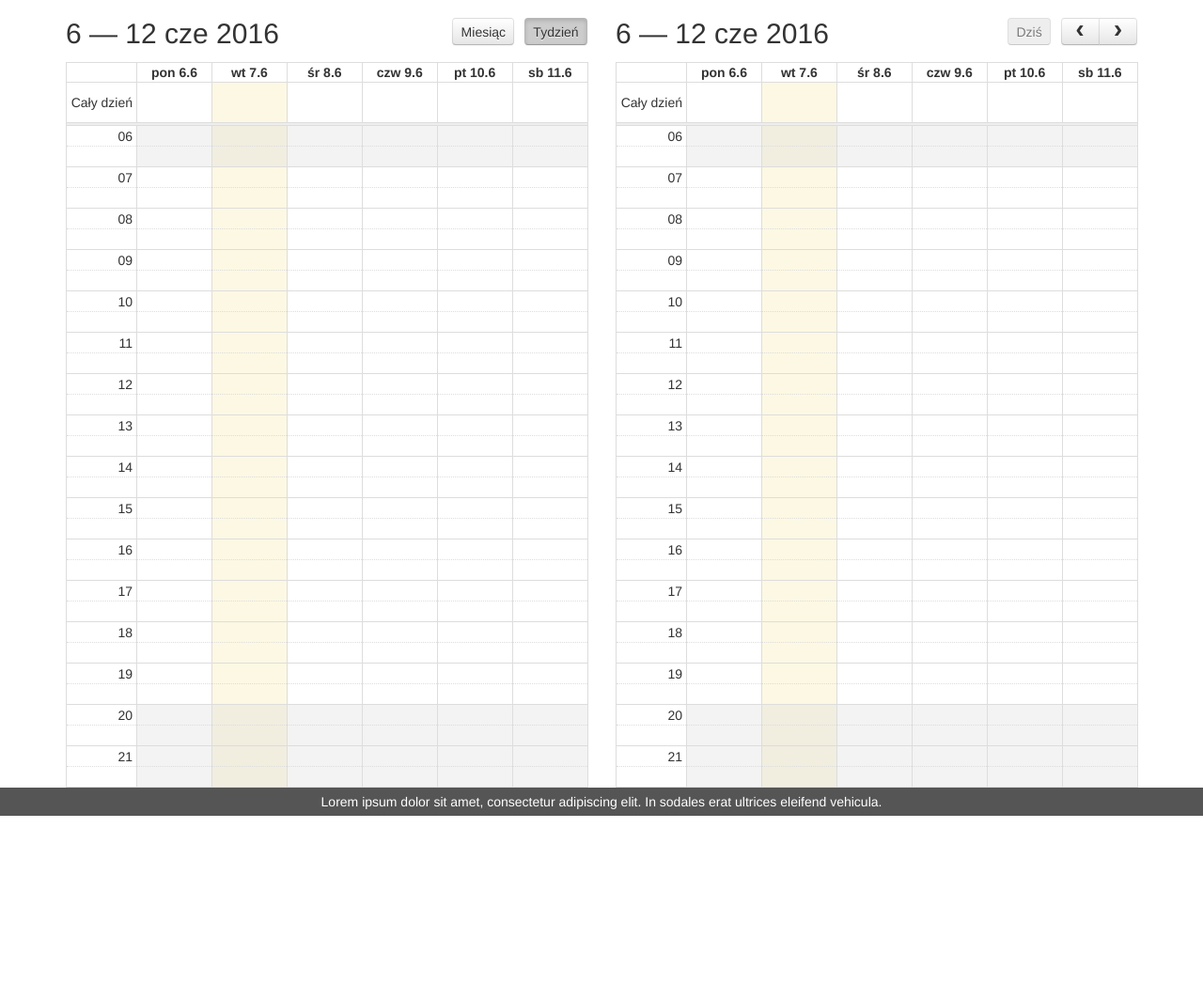
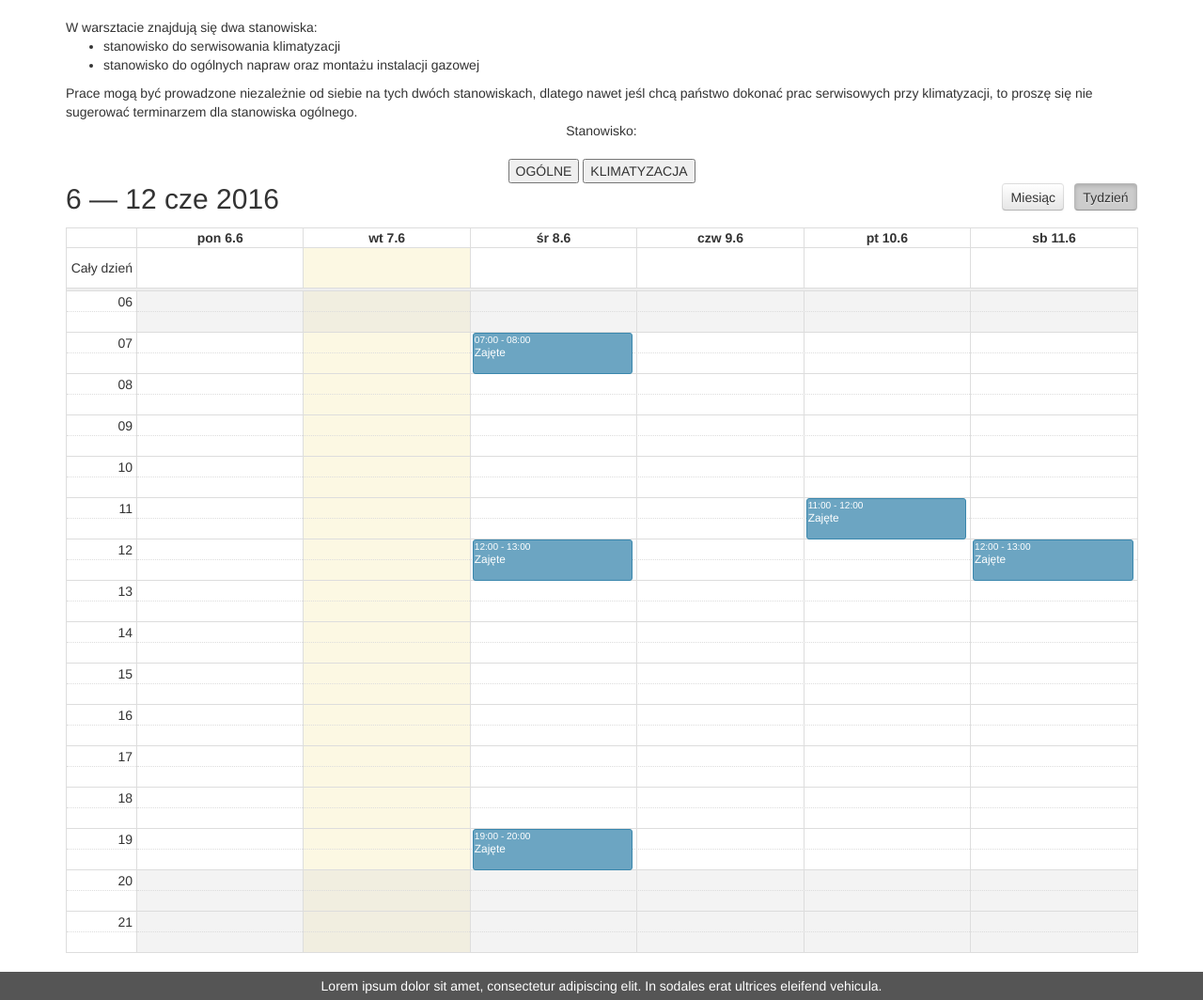
Before and after one commit to Fazii/ZIG, a PHP site: page /terminy.html in a window 1280 px wide. Shown: the part 51-1115 px from the top of the page at 94% size. Before the commit the page ends 919 px from the top, so only its background shows below. Run offline with PHP 8.4, Linux system fonts and the light colour scheme; lists and menus that the app fills with data are empty.

Commit message:
Calendar with sample events

```diff
--- a/css/style.css
+++ b/css/style.css
@@ -16,6 +16,10 @@ body {
     min-height: 1000px;
     background: #ececec;
     font-family: 'Roboto', sans-serif;
+}
+
+section{
+    padding-bottom:20px;
 }
 .navbar .navbar-nav {
   display: inline-block;
@@ -214,3 +218,7 @@ fieldset {
     text-align: center;
     padding: 5px;
 }
+
+#slots-picker{
+text-align: center;
+}
--- a/terminy.html
+++ b/terminy.html
@@ -52,26 +52,45 @@
             hiddenDays: [0],
             header:{
                 right: 'month, agendaWeek'
-            }
-        })
-        $('#calendar-garage').fullCalendar({
-            defaultView: 'agendaWeek',
-            minTime: "06:00:00",
-            maxTime: "22:00:00",
-            firstDay: 1,
-            businessHours:{
-                start: '7:00',
-                end: '20:00',
-                dow: [ 1, 2, 3, 4, 5, 6 ]
             },
-            height: "auto",
-            lang: "pl",
-            hiddenDays: [0]
+            allDayDefault: false,
+            events: [
+                {
+                    title: 'Zajęte',
+                    start: '2016-06-08T07:00:00',
+                    end: '2016-06-08T08:00:00'
+                },
+                {
+                    title: 'Zajęte',
+                    start: '2016-06-08T12:00:00',
+                    end: '2016-06-08T13:00:00'
+                },
+                {
+                    title: 'Zajęte',
+                    start: '2016-06-08T19:00:00',
+                    end: '2016-06-08T20:00:00'
+                },
+                {
+                    title: 'Zajęte',
+                    start: '2016-06-10T11:00:00',
+                    end: '2016-06-10T12:00:00'
+                },
+                {
+                    title: 'Zajęte',
+                    start: '2016-06-11T12:00:00',
+                    end: '2016-06-11T13:00:00'
+                },
+            ],
+            color: 'yellow',   // an option!
+            textColor: 'black' // an option!
         })
     });
 
 
+
     </script>
+    <!--TODO zmiana kalendarzy-->
+    <!--TODO możliwość zamówienia wizyty w klikniętym terminie-->
 
 </HEAD>
 
@@ -105,9 +124,30 @@
 </nav>
 
 <section id="calendars" class="container">
+    <div class="row" id="slots-description">
+        <div class="col-lg-12">
+            W warsztacie znajdują się dwa stanowiska:
+            <ul>
+                <li>stanowisko do serwisowania klimatyzacji</li>
+                <li>stanowisko do ogólnych napraw oraz montażu instalacji gazowej</li>
+            </ul>
+
+            Prace mogą być prowadzone niezależnie od siebie na tych dwóch stanowiskach, dlatego nawet jeśl chcą państwo
+            dokonać prac serwisowych przy klimatyzacji, to proszę się nie sugerować terminarzem dla stanowiska ogólnego.
+        </div>
+    </div>
     <div class="row">
-        <div id='calendar-air-conditioner' class="col-lg-6"></div>
-        <div id='calendar-garage' class="col-lg-6"></div>
+        <div class="col-lg-12">
+            <div id="slots-picker">
+                <div id="slots-picker-title">Stanowisko:</div>
+                </br>
+                <button type="button" id="ogolne-button">OGÓLNE</button>
+                <button type="button" id="klimatyzacja-button">KLIMATYZACJA</button>
+            </div>
+        </div>
+    </div>
+    <div class="row">
+        <div id='calendar-air-conditioner' class="col-lg-12"></div>
     </div>
 </section>
 
```
